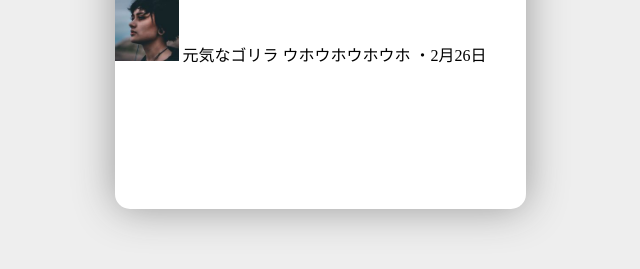
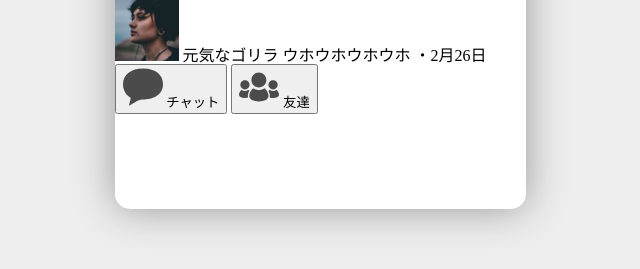
Before and after one commit to qsat/bc_html_2020, a website: page public/otsuka/index.html in a window 1280 px wide. Shown: the part 525-794 px from the top of the page, without its empty margins (320-960 px from the left). Drawn offline with nearby package versions, Linux system fonts and the light colour scheme.

Commit message:
markup bottom navigation bar

```diff
--- a/public/otsuka/index.html
+++ b/public/otsuka/index.html
@@ -85,6 +85,17 @@
           </li>
         </ol>
       </section>
+
+      <nav>
+        <button>
+          <img src="../images/icons/message.svg" width="40" alt="">
+          <span>チャット</span>
+        </button>
+        <button>
+          <img src="../images/icons/friends.svg" width="40" alt="">
+          <span>友達</span>
+        </button>
+      </nav>
     </main>
     <!--// マークアップここまで -->
 
```
